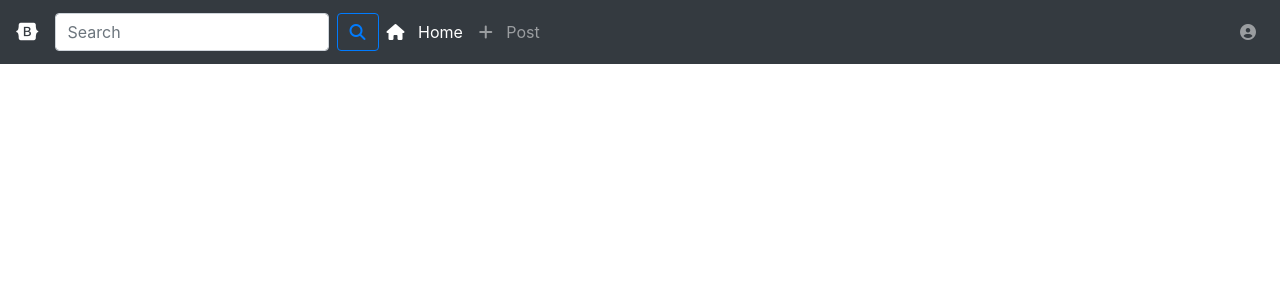
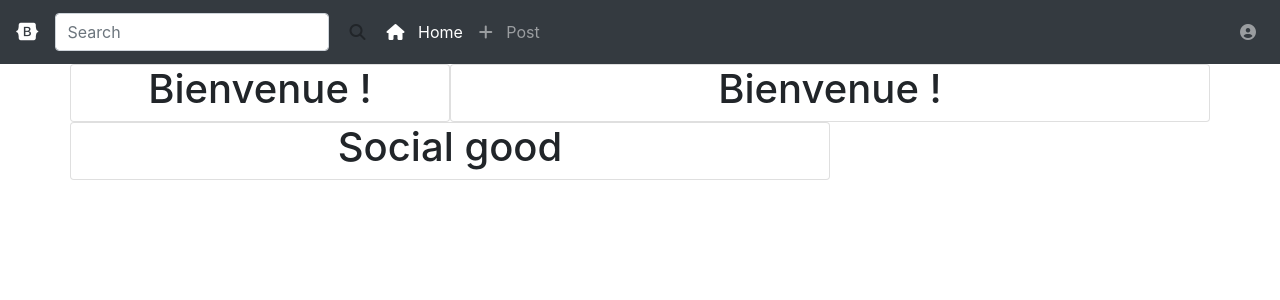
Before and after one commit to louischs/minifb, a PHP site: page / in a window 1280 px wide. Shown: the top 300 px of the page. Run offline with PHP 8.4, Linux system fonts and the light colour scheme; some libraries are stand-ins or nearby versions.

Commit message:
Avancee 30.01.2020

```diff
--- /dev/null
+++ b/includes/header.html
@@ -0,0 +1,27 @@
+<nav class="navbar navbar-expand-lg navbar-dark bg-dark" style="background-color: #3b5998;">
+    <a class="navbar-brand" href="#"><i class="fab fa-bootstrap"></i></a>
+    <form class="form-inline my-2 my-lg-0">
+            <input class="form-control mr-sm-2" type="search" placeholder="Search" aria-label="Search">
+            <button class="btn btn-outline-default my-2 my-sm-0" type="submit"><i class="fas fa-search"></i></button>
+        </form>
+    <button class="navbar-toggler" type="button" data-toggle="collapse" data-target="#navbarSupportedContent"
+        aria-controls="navbarSupportedContent" aria-expanded="false" aria-label="Toggle navigation">
+        <span class="navbar-toggler-icon"></span>
+    </button>
+
+    <div class="collapse navbar-collapse" id="navbarSupportedContent">
+        <ul class="navbar-nav mr-auto">
+            <li class="nav-item active">
+                <a class="nav-link" href="#"><i class="fas fa-home"></i> &nbsp Home <span class="sr-only">(current)</span></a>
+            </li>
+            <li class="nav-item">
+                <a class="nav-link" href="#"><i class="fas fa-plus"></i> &nbsp Post</a>
+            </li>
+        </ul>
+        <ul class="navbar-nav my-1">
+        <li class="nav-item">
+                <a class="nav-link" href="#"><i class="fas fa-user-circle"></i></a>
+            </li>
+        </ul>
+    </div>
+</nav>
--- a/index.php
+++ b/index.php
@@ -11,34 +11,21 @@
 </head>
 
 <body>
-    <nav class="navbar navbar-expand-lg navbar-dark bg-dark" style="background-color: #3b5998;">
-        <a class="navbar-brand" href="#"><i class="fab fa-bootstrap"></i></a>
-        <form class="form-inline my-2 my-lg-0">
-                <input class="form-control mr-sm-2" type="search" placeholder="Search" aria-label="Search">
-                <button class="btn btn-outline-primary my-2 my-sm-0" type="submit"><i class="fas fa-search"></i></button>
-            </form>
-        <button class="navbar-toggler" type="button" data-toggle="collapse" data-target="#navbarSupportedContent"
-            aria-controls="navbarSupportedContent" aria-expanded="false" aria-label="Toggle navigation">
-            <span class="navbar-toggler-icon"></span>
-        </button>
+    <?php include('./includes/header.html');?>
 
-        <div class="collapse navbar-collapse" id="navbarSupportedContent">
-            <ul class="navbar-nav mr-auto">
-                <li class="nav-item active">
-                    <a class="nav-link" href="#"><i class="fas fa-home"></i> &nbsp Home <span class="sr-only">(current)</span></a>
-                </li>
-                <li class="nav-item">
-                    <a class="nav-link" href="#"><i class="fas fa-plus"></i> &nbsp Post</a>
-                </li>
-            </ul>
-            <ul class="navbar-nav my-1">
-            <li class="nav-item">
-                    <a class="nav-link" href="#"><i class="fas fa-user-circle"></i></a>
-                </li>
-            </ul>
+    <div class="container">
+        <div class="row">
+            <div class="col-4 card">
+                <h1 class="text-center">Bienvenue !</h1>
+            </div>
+            <div class="col-8 card">
+                <h1 class="text-center">Bienvenue !</h1>
+            </div>
+            <div class="col-8 card">
+                <h1 class="text-center">Social good</h1>
+            </div>
         </div>
-    </nav>
-
+    </div>
     <script src="js/scripts.js"></script>
     <script src="https://kit.fontawesome.com/1f3067fe48.js" crossorigin="anonymous"></script>
 
```
Also changed, not shown: post.php (added).
